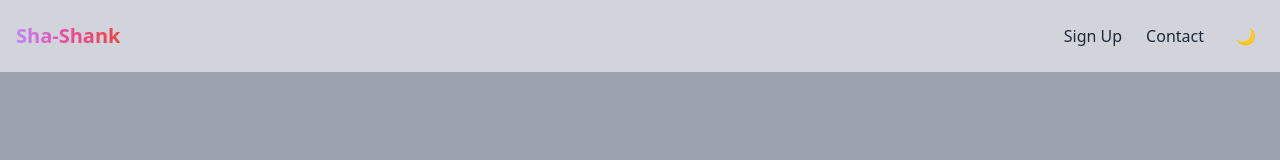
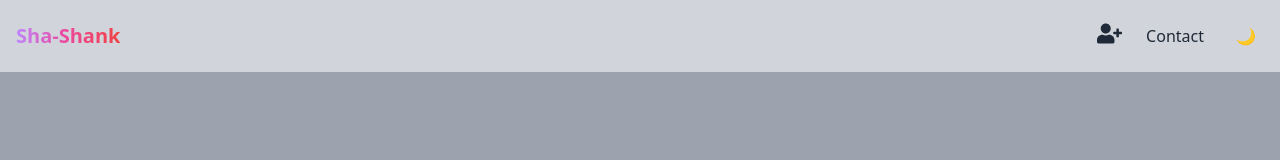
Before and after one commit to 779828/Demo-Site, a React (Vite) app: page /login in a window 1280 px wide. Shown: the top 160 px of the page. Built offline with nearby package versions, Linux system fonts and the light colour scheme.

Commit message:
add react-icons

```diff
--- a/src/components/Header.jsx
+++ b/src/components/Header.jsx
@@ -5,6 +5,7 @@ import { signOut } from "firebase/auth";
 import { clearUser } from "../features/formData/authSlice";
 import { auth } from "../utils/firebase";
 import { FiLogOut } from "react-icons/fi";
+import { FaUserPlus, FaSignInAlt, FaSignOutAlt } from "react-icons/fa";
 
 const Header = ({ isSignInForm, toggleSignInForm }) => {
   const dispatch = useDispatch();
@@ -88,7 +89,11 @@ const Header = ({ isSignInForm, toggleSignInForm }) => {
                     onClick={toggleSignInForm}
                     className="text-gray-800 dark:text-gray-100 hover:underline"
                   >
-                    {isSignInForm ? "Sign Up" : "Sign In"}
+                    {isSignInForm ? (
+                      <FaUserPlus size={25} />
+                    ) : (
+                      <FaSignInAlt size={25} />
+                    )}
                   </button>
                 </Link>
               </li>
@@ -138,7 +143,7 @@ const Header = ({ isSignInForm, toggleSignInForm }) => {
                   onClick={handleSignOut}
                   className="p-1 text-gray-800 bg-gray-300 rounded-md dark:bg-gray-800 dark:text-gray-100"
                 >
-                  <FiLogOut size={20} />
+                  <FaSignOutAlt size={25} />
                 </button>
               </li>
             </>
```
